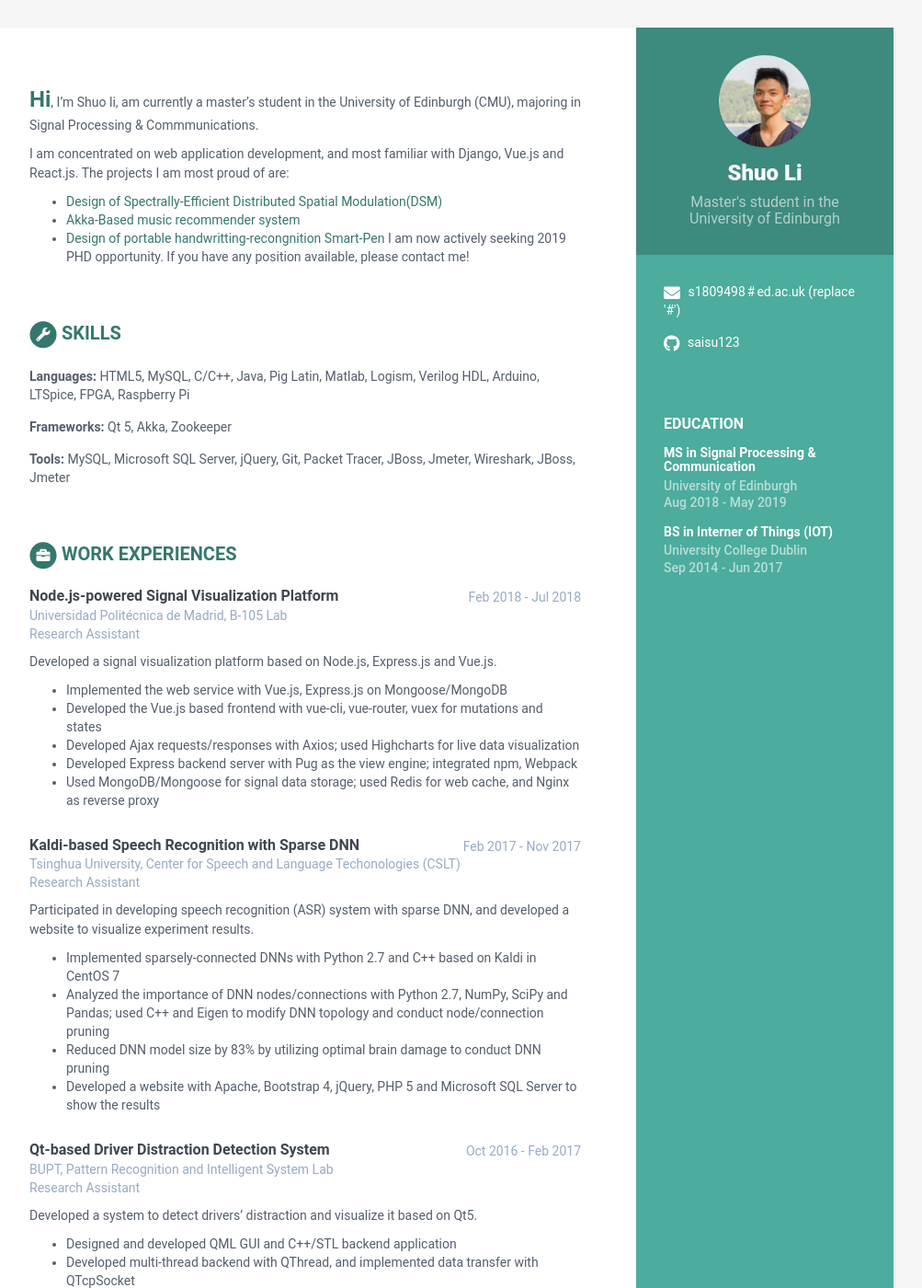
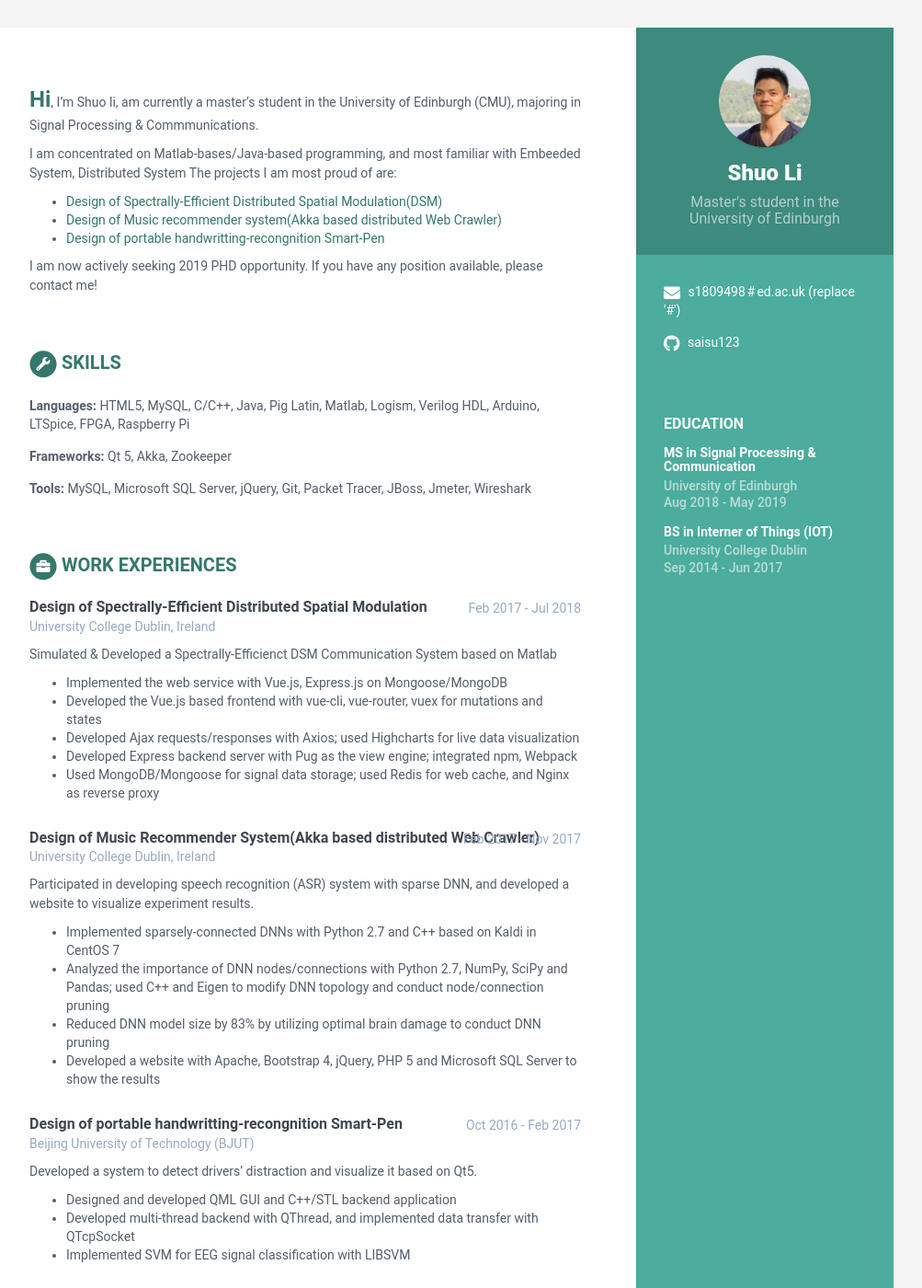
Before and after one commit to saisu123/saisu123.github.io, a Jekyll site: the page built from index.html, in a window 1280 px wide and 1400 px high. Shown: the whole window at 92% size, without its empty margins (168-1171 px from the left). Built offline with Jekyll 4.4.1, drawn with Linux system fonts in a browser that asks for light colours.

Commit message:
Update data.yml

```diff
--- a/_data/data.yml
+++ b/_data/data.yml
@@ -31,12 +31,13 @@ career-profile:
       <span id="hi">Hi</span>, I'm Shuo li, am currently a master's student in the University of Edinburgh
       (CMU), majoring in Signal Processing & Commmunications.
 
-      I am concentrated on web application development, and most familiar with Django, Vue.js and React.js.
+      I am concentrated on Matlab-bases/Java-based programming, and most familiar with Embeeded System, Distributed System
       The projects I am most proud of are:
 
       - <span class="span-as-link" id="node-project-link">Design of Spectrally-Efficient Distributed Spatial Modulation(DSM)</span>
-      - <span class="span-as-link" id="bupt-efly-link">Akka-Based music recommender system</span>
+      - <span class="span-as-link" id="bupt-efly-link">Design of Music recommender system(Akka based distributed Web Crawler)</span>
       - <span class="span-as-link" id="bupt-efly-link">Design of portable handwritting-recongnition Smart-Pen</span>
+
       I am now actively seeking 2019 PHD opportunity. If you have any position available, please
       contact me!
 
@@ -60,12 +61,11 @@ education:
           - Bullet point
 
 experiences:
-    - title: <span id="node-project">Node.js-powered Signal Visualization Platform</span>
-      time: Feb 2018 - Jul 2018
-      company: Universidad Politécnica de Madrid, B-105 Lab
-      role: Research Assistant
+    - title: <span id="node-project">Design of Spectrally-Efficient Distributed Spatial Modulation</span>
+      time: Feb 2017 - Jul 2018
+      company: University College Dublin, Ireland
       details: |
-        Developed a signal visualization platform based on Node.js, Express.js and Vue.js.
+        Simulated & Developed a Spectrally-Efficienct DSM Communication System based on Matlab
 
           - Implemented the web service with Vue.js, Express.js on Mongoose/MongoDB
           - Developed the Vue.js based frontend with vue-cli, vue-router, vuex for mutations and states
@@ -73,10 +73,9 @@ experiences:
           - Developed Express backend server with Pug as the view engine; integrated npm, Webpack
           - Used MongoDB/Mongoose for signal data storage; used Redis for web cache, and Nginx as reverse proxy
 
-    - title: Kaldi-based Speech Recognition with Sparse DNN
+    - title: Design of Music Recommender System(Akka based distributed Web Crawler)
       time: Feb 2017 - Nov 2017
-      company: Tsinghua University, Center for Speech and Language Techonologies (CSLT)
-      role: Research Assistant
+      company: University College Dublin, Ireland
       details: |
         Participated in developing speech recognition (ASR) system with sparse DNN,
         and developed a website to visualize experiment results.
@@ -88,10 +87,9 @@ experiences:
 
 
 
-    - title: Qt-based Driver Distraction Detection System
+    - title: Design of portable handwritting-recongnition Smart-Pen
       time: Oct 2016 - Feb 2017
-      company: BUPT, Pattern Recognition and Intelligent System Lab
-      role: Research Assistant
+      company: Beijing University of Technology (BJUT)
       details: |
         Developed a system to detect drivers' distraction and visualize it based on Qt5.
 
@@ -142,7 +140,7 @@ skills:
 
     frameworks: Qt 5, Akka, Zookeeper
 
-    tools:  MySQL, Microsoft SQL Server, jQuery, Git, Packet Tracer, JBoss, Jmeter, Wireshark, JBoss, Jmeter
+    tools:  MySQL, Microsoft SQL Server, jQuery, Git, Packet Tracer, JBoss, Jmeter, Wireshark
 
 
 footer: >
```
